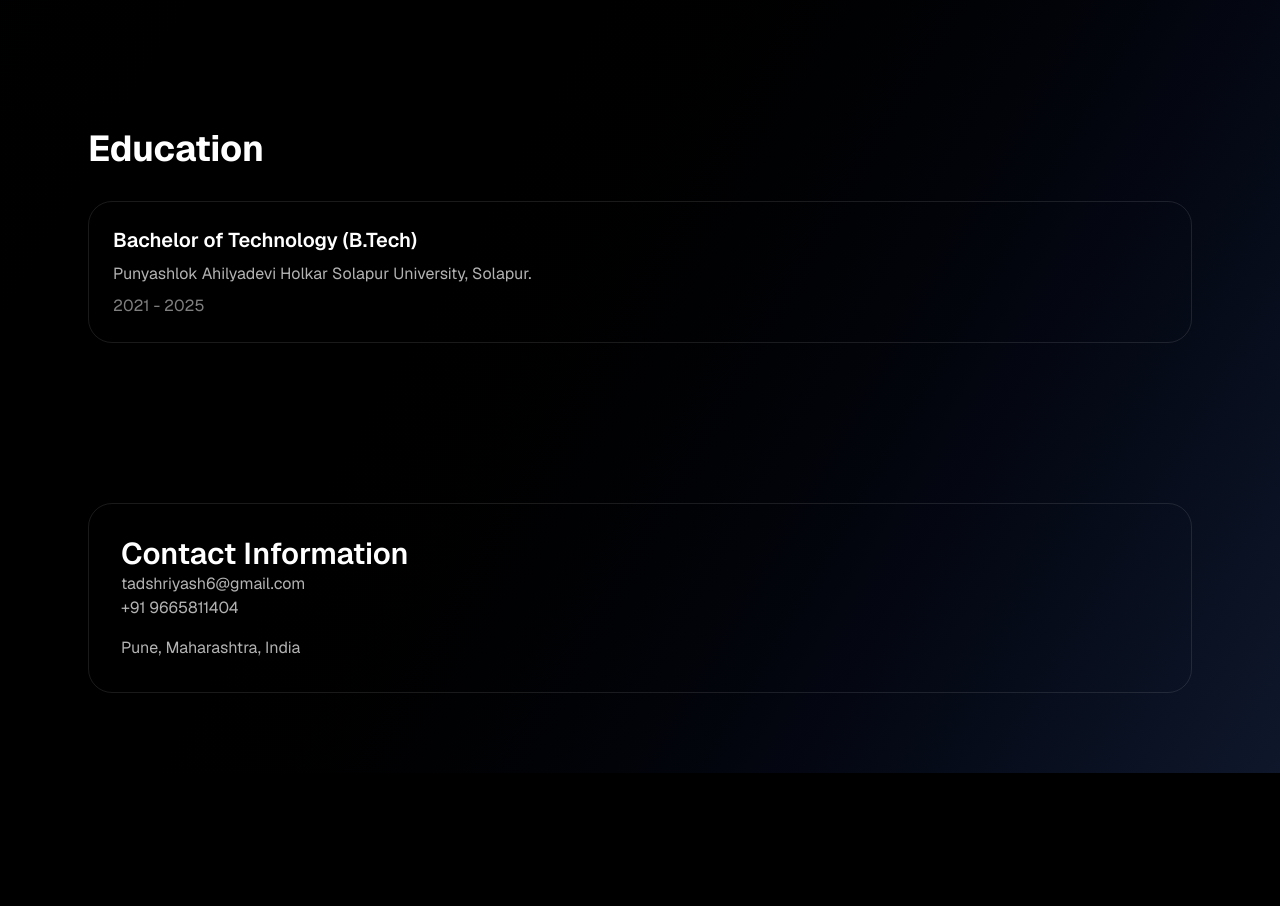
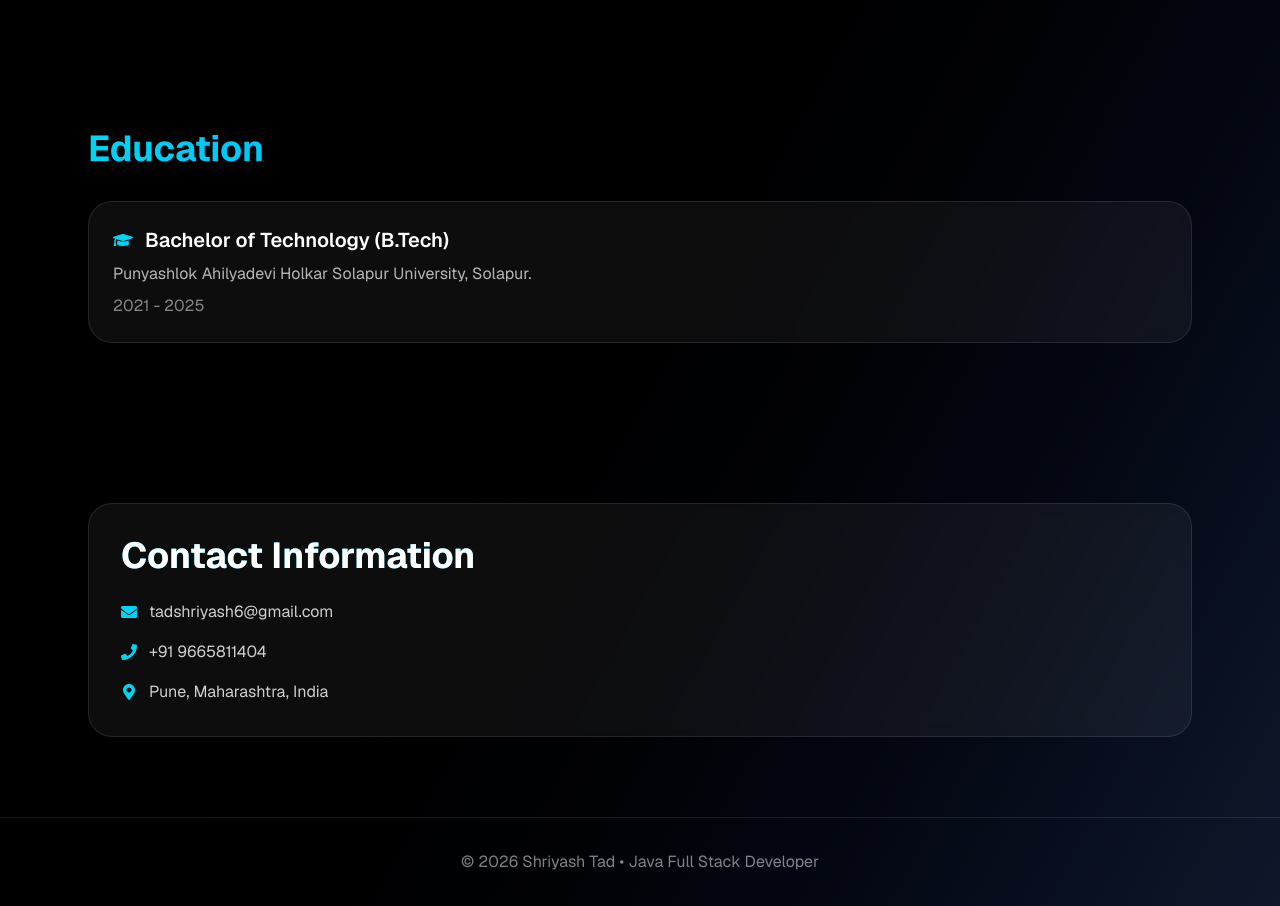
Before and after one commit to Shriyash715/New-Repo, a Next.js app: page / in a window 1280 px wide. Shown: the part 1420-2326 px from the top of the page. Before the commit the page ends 2193 px from the top, so only its background shows below. Built offline with nearby package versions, Linux system fonts and the light colour scheme.

Commit message:
Improve portfolio UI

```diff
--- a/app/page.tsx
+++ b/app/page.tsx
@@ -1,6 +1,6 @@
 
 import Navbar from "@/components/Navbar";
-
+import { FaGraduationCap, FaEnvelope, FaPhone, FaMapMarkerAlt } from "react-icons/fa";
 export default function Home() {
   const skills = [
     "Java",
@@ -136,10 +136,13 @@ software development team.
 
       {/* Education */}
       <section className="mx-auto max-w-6xl px-6 py-20">
-        <h2 className="text-4xl font-bold">Education</h2>
+        <h2 className="text-4xl font-bold bg-gradient-to-r from-cyan-400 to-blue-500 bg-clip-text text-transparent">
+  Education
+</h2>
 
-        <div className="mt-8 rounded-3xl border border-white/10 p-6">
-          <h3 className="text-xl font-semibold">
+       <div className="mt-8 rounded-3xl border border-white/10 bg-white/5 p-6 backdrop-blur-sm transition-all duration-300 hover:-translate-y-2 hover:border-cyan-400 hover:shadow-[0_0_30px_rgba(34,211,238,0.2)]">
+          <h3 className="flex items-center gap-3 text-xl font-semibold">
+  <FaGraduationCap className="text-cyan-400" />
   Bachelor of Technology (B.Tech)
 </h3>
 
@@ -158,24 +161,32 @@ software development team.
         id="contact"
         className="mx-auto max-w-6xl px-6 py-20"
       >
-        <div className="rounded-3xl border border-white/10 p-8">
-          <h2 className="text-3xl font-semibold">
+       <div className="rounded-3xl border border-white/10 bg-white/5 p-8 backdrop-blur-sm transition-all duration-300 hover:-translate-y-2 hover:border-cyan-400 hover:shadow-[0_0_30px_rgba(34,211,238,0.2)]">
+          <h2 className="text-4xl font-bold bg-gradient-to-r from-cyan-400 to-blue-500 bg-clip-text text-transparen">
             Contact Information
           </h2>
 
-          <p className="text-white/70">
+<div className="mt-6 space-y-4 text-white/80">
+  <p className="flex items-center gap-3">
+    <FaEnvelope className="text-cyan-400" />
     tadshriyash6@gmail.com
   </p>
 
-          <p className="text-white/70">
+  <p className="flex items-center gap-3">
+    <FaPhone className="text-cyan-400" />
     +91 9665811404
   </p>
 
-           <p className="mt-4 text-white/70">
+  <p className="flex items-center gap-3 hover:text-cyan-400 transition-colors">
+    <FaMapMarkerAlt className="text-cyan-400" />
     Pune, Maharashtra, India
   </p>
 </div>
+        </div>
       </section>
+      <footer className="border-t border-white/10 py-8 text-center text-white/50">
+  © 2026 Shriyash Tad • Java Full Stack Developer
+</footer>
     </main>
   );
 }
```
Lines whose indentation alone changed are shown as unchanged.
